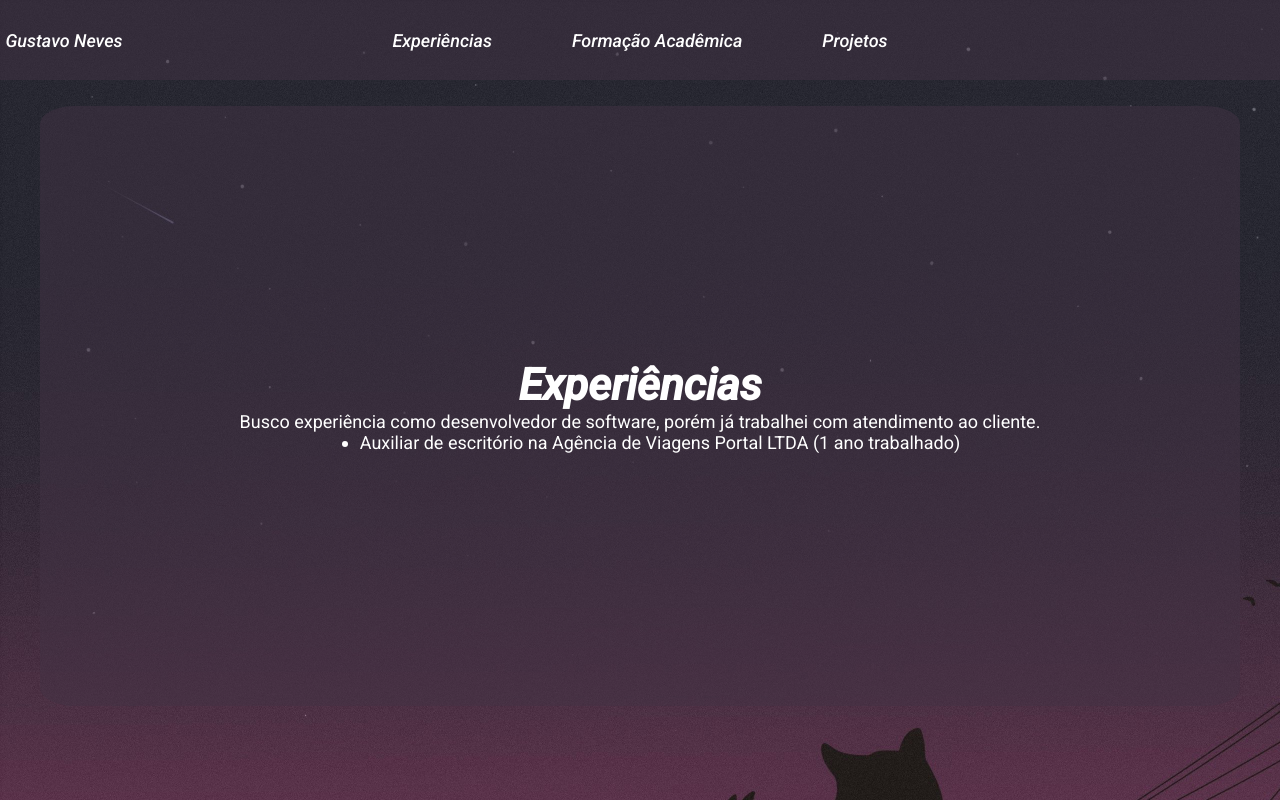
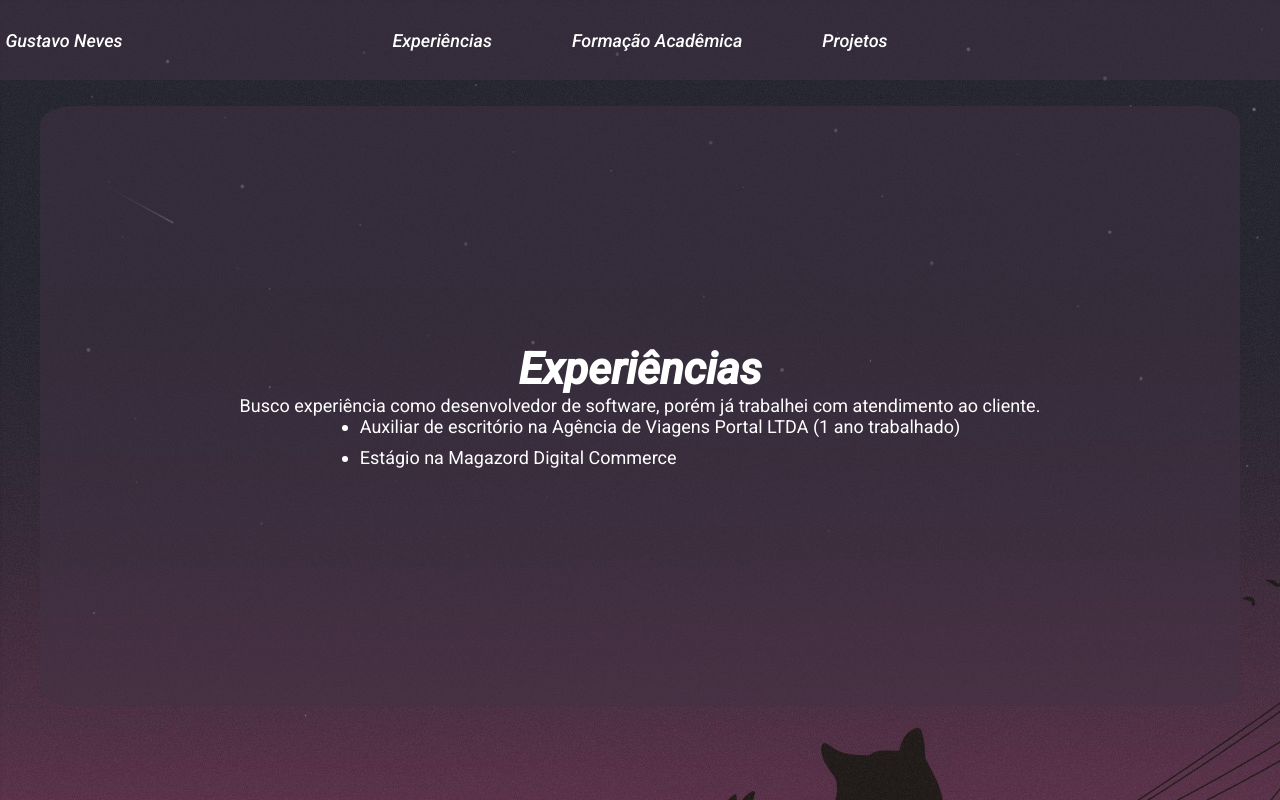
Before and after one commit to Nves1/Gustavo-Neves, a plain HTML site: page experience.html in a window 1280 px wide. Drawn offline with Linux system fonts and the light colour scheme.

Commit message:
Mudança curso, experiencia e imagem

```diff
--- a/experience.html
+++ b/experience.html
@@ -23,8 +23,9 @@
                 <h1>Experiências</h1>
                 <p>Busco experiência como desenvolvedor de software, porém já trabalhei com
                     atendimento ao cliente. </p>
-                <ul>
+                <ul class="topic">
                     <li>Auxiliar de escritório na Agência de Viagens Portal LTDA (1 ano trabalhado)</li>
+                    <li href="https://www.magazord.com.br/">Estágio na Magazord Digital Commerce</li>
                 </ul>
             </div>
         </section>
--- a/styles/experience.css
+++ b/styles/experience.css
@@ -34,6 +34,11 @@
     font-size: 2.75rem;
     font-style: italic
 }
+.topic{
+  display: flex;
+  gap: 10px;
+  flex-direction: column;
+}
 @media (max-width: 380px) {
   .text{
     padding-top: 4%;
--- a/styles/style.css
+++ b/styles/style.css
@@ -39,6 +39,9 @@ body{
     font-size: 1.125rem;
     font-style: italic;
     font-weight: 500;
+}
+.neves{
+    width: 50%;
 }
 .image{
     display: flex;
```
Also changed, not shown: academic.html (+0 -4 lines), index.html (+1 -1 lines), assets/Gustavo.jpg (deleted), 1 other file.
